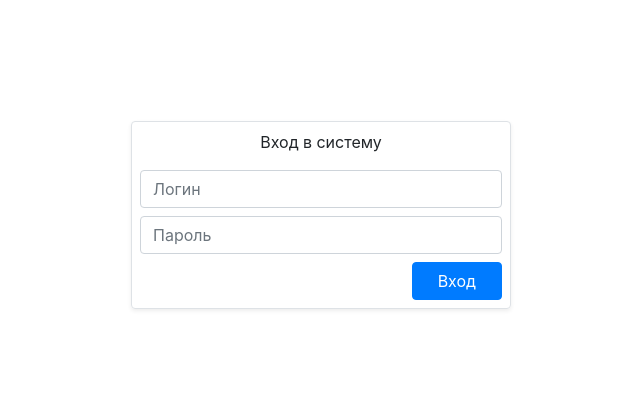
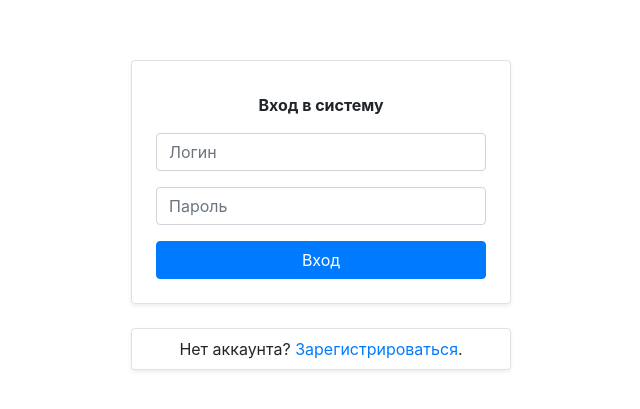
Before and after one commit to liveisgood8/cis-front, a React (Create React App) app: page /login in a window 1280 px wide. Shown: the part 185-594 px from the top of the page, without its empty margins (319-959 px from the left). Built offline with nearby package versions, Linux system fonts and the light colour scheme.

Commit message:
moved on redux-toolkit

```diff
--- a/package.json
+++ b/package.json
@@ -24,6 +24,7 @@
     ]
   },
   "dependencies": {
+    "@reduxjs/toolkit": "^1.2.5",
     "bootstrap": "^4.4.1",
     "connected-react-router": "^6.7.0",
     "history": "^4.10.1",
--- a/src/pages/login-page/index.tsx
+++ b/src/pages/login-page/index.tsx
@@ -2,10 +2,10 @@ import React from 'react';
 import { Container, Row, Col, Button, InputGroup } from 'react-bootstrap';
 import { FormControl } from 'react-bootstrap';
 import { connect, ConnectedProps } from 'react-redux';
-import { loginAsync } from '../../stores/auth/actions';
-import { ThunkAction } from 'redux-thunk';
+import { loginAsync, LoginAsyncThunk } from '../../stores/auth/actions';
 import { IApplicationState } from '../../stores/config-reducers';
-import { AuthenticateActions, IUser } from '../../stores/auth/types';
+import { IUser } from '../../stores/auth/types';
+import { Link } from 'react-router-dom';
 
 interface IStateProps {
   loggingIn: boolean;
@@ -22,7 +22,7 @@ const mapDispatch = {
   login: (
     username: string,
     password: string,
-  ): ThunkAction<Promise<void>, IApplicationState, unknown, AuthenticateActions> =>
+  ): LoginAsyncThunk =>
     loginAsync(username, password),
 };
 
@@ -41,27 +41,34 @@ export class LoginPath extends React.Component<PropsFromRedux> {
 
   public render(): JSX.Element {
     return (
-      <Container className="d-flex min-vh-100">
-        <Row className="flex-grow-1 align-items-center">
+      <Container className="d-flex min-vh-100 flex-column">
+        <Row className="flex-grow-1 flex-column justify-content-center">
           <Col xs={{ offset: 1, span: 10 }} md={{ offset: 4, span: 4 }}
-            className="d-flex flex-column p-2 border rounded shadow-sm">
-            <span className="mb-3 align-self-center">Вход в систему</span>
-            <InputGroup className="mb-2">
+            className="d-flex flex-column p-4 border rounded shadow-sm bg-white mb-4">
+            <p className="mb-3 mt-2 align-self-center font-weight-bold">Вход в систему</p>
+            <InputGroup className="mb-3">
               <FormControl
                 placeholder="Логин"
               />
             </InputGroup>
-            <InputGroup className="mb-2">
+            <InputGroup className="mb-3">
               <FormControl
                 placeholder="Пароль"
               />
             </InputGroup>
             <Button
-              className="w-25 align-self-end"
               disabled={this.props.loggingIn}
               onClick={this.onLogin.bind(this)}>
               {this.props.loggingIn ? 'Вход...' : 'Вход'}
             </Button>
+          </Col>
+          <Col xs={{ offset: 1, span: 10 }} md={{ offset: 4, span: 4 }}
+            className="d-flex justify-content-center p-2 border rounded shadow-sm bg-white">
+            <p className="m-0">
+              Нет аккаунта?&nbsp;
+              <Link to={'/registration'}>Зарегистрироваться</Link>
+              .
+            </p>
           </Col>
         </Row>
       </Container>
--- a/src/routes/index.tsx
+++ b/src/routes/index.tsx
@@ -1,11 +1,12 @@
 import * as React from 'react';
-import { Route } from 'react-router-dom';
+import { Route, Switch } from 'react-router-dom';
 import PropTypes from 'prop-types';
 import { History } from 'history';
 import { ConnectedRouter } from 'connected-react-router';
 import { PrivateRoute } from './private-route';
 import HomePage from '../pages/home-page';
 import LoginPage from '../pages/login-page';
+import NotFoundedPage from '../pages/NotFoundedPage';
 
 interface IRoutesProps {
   browserHistory: History;
@@ -13,8 +14,11 @@ interface IRoutesProps {
 
 const Routes: React.SFC<IRoutesProps> = (props) => (
   <ConnectedRouter history={props.browserHistory}>
-    <PrivateRoute exact path="/" component={HomePage} />
-    <Route path="/login" component={LoginPage} />
+    <Switch>
+      <PrivateRoute exact path="/" component={HomePage} />
+      <Route path="/login" component={LoginPage} />
+      <Route path='*' exact component={NotFoundedPage} />
+    </Switch>
   </ConnectedRouter>
 );
 
--- a/src/stores/auth/actions.ts
+++ b/src/stores/auth/actions.ts
@@ -1,19 +1,20 @@
 import { ThunkAction } from 'redux-thunk';
 import { IApplicationState } from '../config-reducers';
-import { AuthenticateActions, AuthenticateActionTypes } from './types';
 import { login } from '../../services/auth.service';
+import { createAction, Action } from '@reduxjs/toolkit';
+import { IUser } from './types';
+
+export const loginRequestAction = createAction<void, '@@auth/loginRequest'>('@@auth/loginRequest');
+export const loginSuccessAction = createAction<IUser, '@@auth/loginSuccess'>('@@auth/loginSuccess');
+
+export type LoginAsyncThunk = ThunkAction<Promise<void>, IApplicationState, unknown, Action<string>>;
 
 export const loginAsync = (
   username: string,
   password: string,
-): ThunkAction<Promise<void>, IApplicationState, unknown, AuthenticateActions> => async (dispatch): Promise<void> => {
-  dispatch({
-    type: AuthenticateActionTypes.LOGIN_REQUEST,
-  });
+): LoginAsyncThunk => async (dispatch): Promise<void> => {
+  dispatch(loginRequestAction());
 
   const user = await login(username, password);
-  dispatch({
-    type: AuthenticateActionTypes.LOGIN_SUCCESS,
-    user: user,
-  });
+  dispatch(loginSuccessAction(user));
 };
--- a/src/stores/auth/reducer.ts
+++ b/src/stores/auth/reducer.ts
@@ -1,30 +1,18 @@
-import { IAuthenticateState, AuthenticateActions, AuthenticateActionTypes } from './types';
 import { getAuthenticatedUser } from '../../services/auth.service';
+import { loginRequestAction, loginSuccessAction } from './actions';
+import { createReducer } from '@reduxjs/toolkit';
+import { IAuthenticateState } from './types';
 
 const user = getAuthenticatedUser();
 const initialState: IAuthenticateState = user ?
   { loggingIn: false, user: user } : { loggingIn: false };
 
-export function authenticateReducer(
-  state: IAuthenticateState = initialState,
-  action: AuthenticateActions,
-): IAuthenticateState {
-  switch (action.type) {
-    case AuthenticateActionTypes.LOGIN_REQUEST:
-      return {
-        loggingIn: true,
-      };
-    case AuthenticateActionTypes.LOGIN_SUCCESS:
-      return {
-        loggingIn: false,
-        user: action.user,
-      };
-    case AuthenticateActionTypes.LOGIN_FAIL:
-      return {
-        loggingIn: false,
-        errors: action.errors,
-      };
-    default:
-      return state;
-  }
-};
+export const authenticateReducer = createReducer(initialState, (builder) => {
+  builder
+    .addCase(loginRequestAction, (state) => ({ ...state, loggingIn: true }))
+    .addCase(loginSuccessAction, (state, action) => ({
+      ...state,
+      loggingIn: false,
+      user: action.payload,
+    }));
+});
--- a/src/stores/auth/types.ts
+++ b/src/stores/auth/types.ts
@@ -8,22 +8,6 @@ export enum AuthenticateActionTypes {
   LOGIN_FAIL = '@@auth/LOGIN_FAIL',
 }
 
-export interface ILoginRequestAction {
-  type: AuthenticateActionTypes.LOGIN_REQUEST;
-}
-
-export interface ILoginSuccessAction {
-  type: AuthenticateActionTypes.LOGIN_SUCCESS;
-  user: IUser;
-}
-
-export interface ILoginFailAction {
-  type: AuthenticateActionTypes.LOGIN_FAIL;
-  errors: string;
-}
-
-export type AuthenticateActions = ILoginRequestAction | ILoginSuccessAction | ILoginFailAction;
-
 export interface IAuthenticateState {
   readonly loggingIn: boolean;
   readonly user?: IUser;
--- a/src/stores/config-store.ts
+++ b/src/stores/config-store.ts
@@ -1,17 +1,24 @@
 import configReducer, { IApplicationState } from './config-reducers';
 import { History, createBrowserHistory } from 'history';
-import { Store, createStore, applyMiddleware } from 'redux';
+import { Store } from 'redux';
 import thunk from 'redux-thunk';
+import { configureStore, getDefaultMiddleware } from '@reduxjs/toolkit';
 
 export const history: History = createBrowserHistory();
 
 export default function configStore(
   initialState?: IApplicationState,
 ): Store<IApplicationState> {
-  const store = createStore(
-    configReducer(history),
-    initialState,
-    applyMiddleware(thunk),
-  );
+  // const store = createStore(
+  //   configReducer(history),
+  //   initialState,
+  //   applyMiddleware(thunk),
+  // );
+  const store = configureStore({
+    reducer: configReducer(history),
+    preloadedState: initialState,
+    devTools: process.env.NODE_ENV !== 'production',
+    middleware: [...getDefaultMiddleware(), thunk],
+  });
   return store;
 }
```
Also changed, not shown: 1 other file (tests, documents, lock files or other folders).
